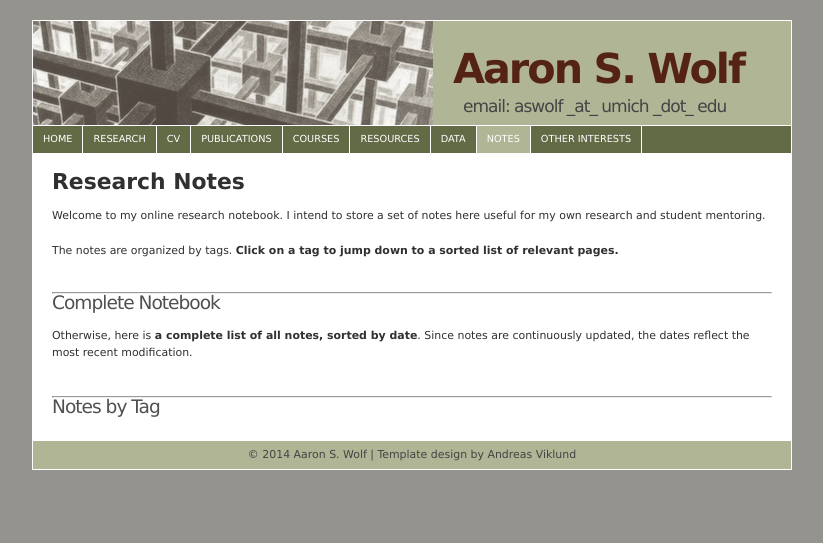
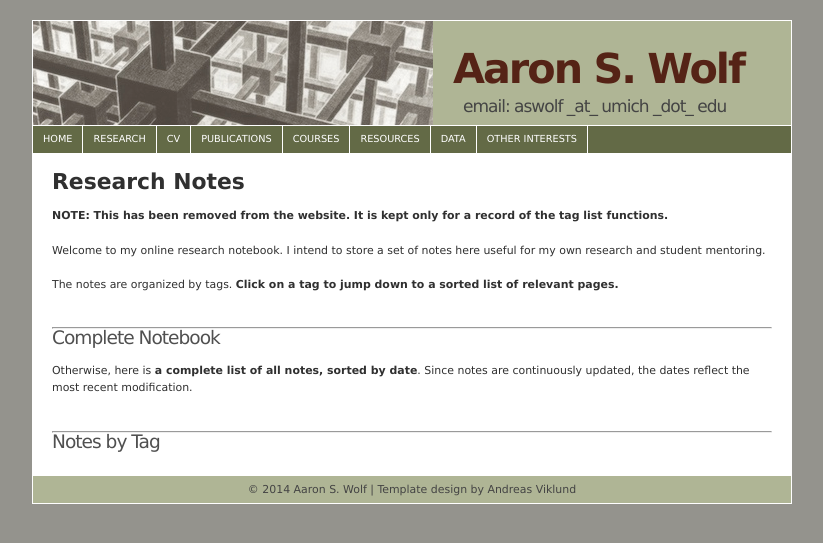
Before and after one commit to aswolf/aswolf.github.io, a Jekyll site: the page built from notes.md, in a window 1280 px wide. Shown: the top 543 px of the page, without its empty margins (228-1051 px from the left). Built offline with Jekyll 4.4.1, drawn with Linux system fonts in a browser that asks for light colours.

Commit message:
Remove notes section from website

```diff
--- a/_includes/head.html
+++ b/_includes/head.html
@@ -61,12 +61,6 @@
             <li><a href="/data.html">Data</a></li>
             {% endif %}
 
-            {% if page.active == "notes" %}
-            <li class="selected"><a href="/notes.html">Notes</a></li>
-            {% else %}
-            <li><a href="/notes.html">Notes</a></li>
-            {% endif %}
-
             {% if page.active == "hobbies" %}
             <li class="selected"><a href="/hobbies.html">Other Interests</a></li>
             {% else %}
--- a/notes.md
+++ b/notes.md
@@ -4,6 +4,8 @@ active: notes
 title: Research Notes
 
 ---
+
+**NOTE: This has been removed from the website. It is kept only for a record of the tag list functions.**
 
 Welcome to my online research notebook. I intend to store a set of notes here useful for my own research and student mentoring.
 
```
